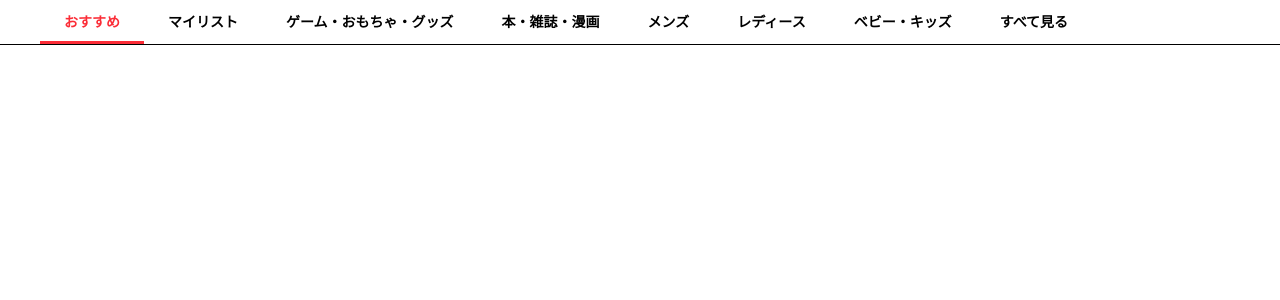
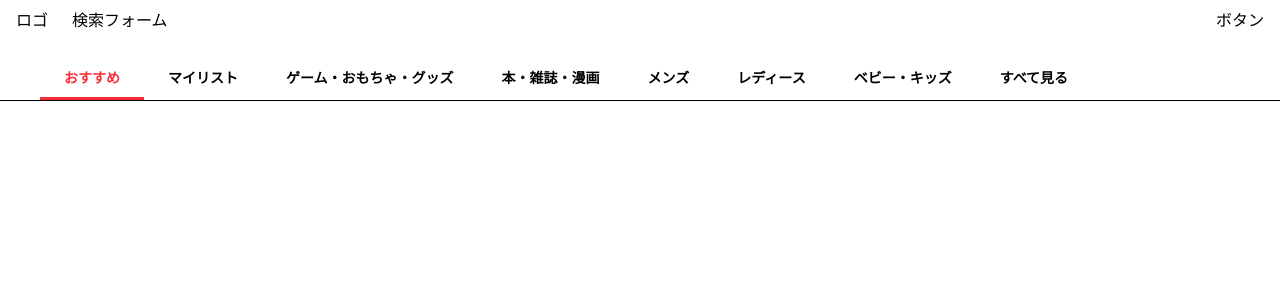
Before and after one commit to NaokiHaba/react-course-sample, a React (Vite) app in the folder packages/mercali-clone/: page / in a window 1280 px wide. Shown: the top 300 px of the page. Built offline with nearby package versions, Linux system fonts and the light colour scheme.

Commit message:
feat: Add PageHeader component to App.tsx

```diff
--- a/packages/mercali-clone/src/App.tsx
+++ b/packages/mercali-clone/src/App.tsx
@@ -1,10 +1,11 @@
 import { Categories } from "./components";
-import { PageNavigation } from "./layouts";
+import { PageHeader, PageNavigation } from "./layouts";
 
 function App() {
 	return (
 		<>
 			<div className="sticky top-0 z-10 bg-white">
+				<PageHeader />
 				<Categories />
 			</div>
 			<div className="min-h-screen" />
```
